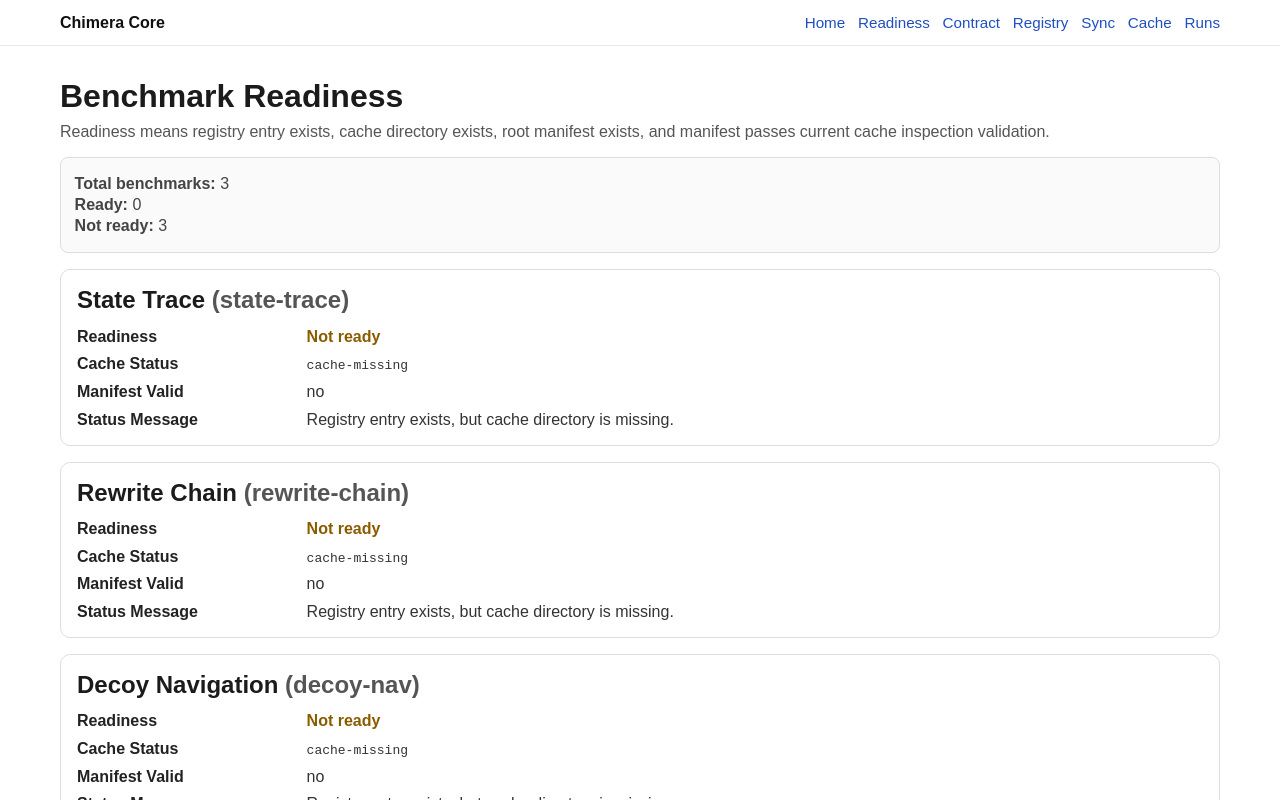
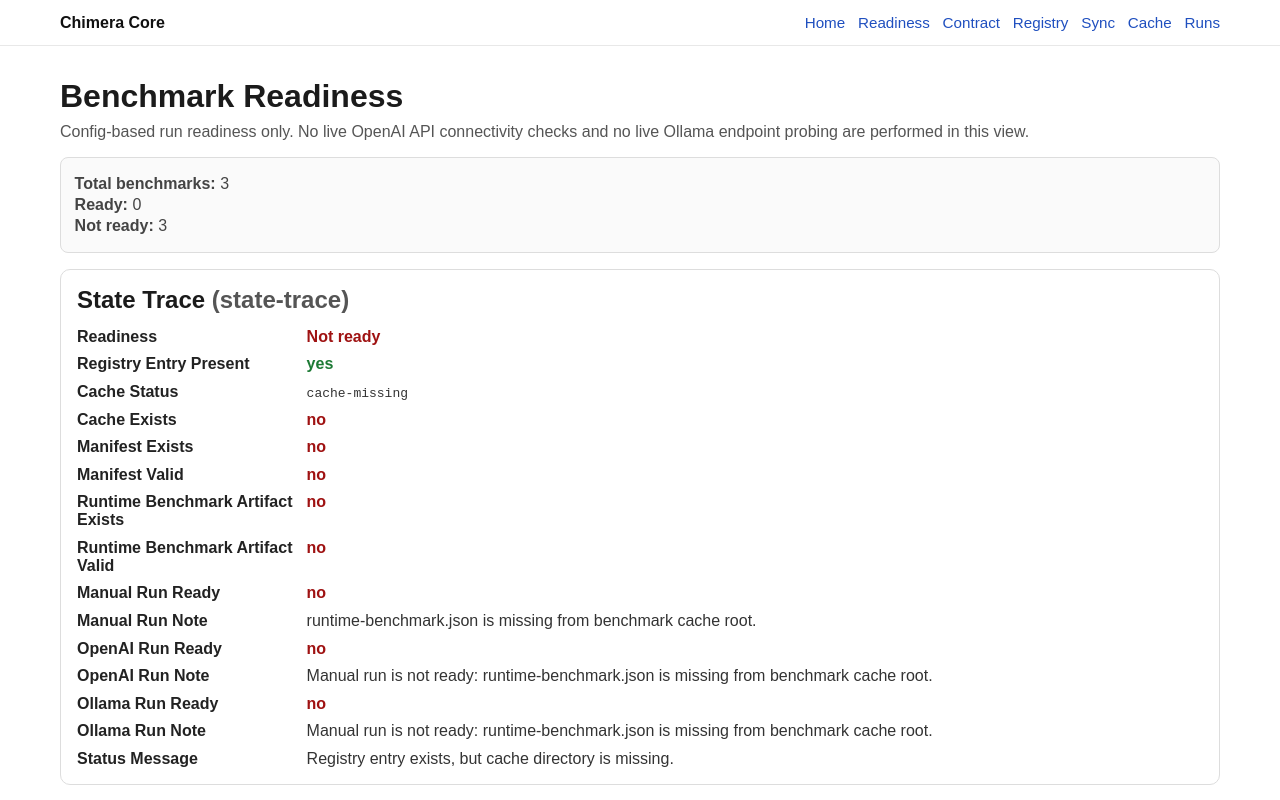
Before and after one commit to Jammabeans/Chimera, a Next.js app: page /readiness in a window 1280 px wide. Shown: the top 800 px of the page. Built offline with nearby package versions, Linux system fonts and the light colour scheme; no server answers.

Commit message:
feat: enhance readiness checks with detailed status for OpenAI and Ollama runs

```diff
--- a/src/app/globals.css
+++ b/src/app/globals.css
@@ -417,7 +417,7 @@ body {
 }
 
 .readiness-status-not-ready {
-  color: #8a5c00;
+  color: #9f1212;
   font-weight: 600;
 }
 
--- a/src/app/readiness/page.tsx
+++ b/src/app/readiness/page.tsx
@@ -11,8 +11,8 @@ export default function ReadinessPage() {
     <main className="container">
       <h1>Benchmark Readiness</h1>
       <p className="subtle">
-        Readiness means registry entry exists, cache directory exists, root manifest exists, and manifest passes current
-        cache inspection validation.
+        Config-based run readiness only. No live OpenAI API connectivity checks and no live Ollama endpoint probing are
+        performed in this view.
       </p>
 
       <section className="readiness-summary" aria-label="Readiness summary">
@@ -28,8 +28,9 @@ export default function ReadinessPage() {
       </section>
 
       <ul className="readiness-list" aria-label="Per-benchmark readiness list">
-        {readinessReport.benchmarks.map((item) => (
-          <li key={item.benchmarkId} className="readiness-card">
+        {readinessReport.benchmarks.map((item) => {
+          return (
+            <li key={item.benchmarkId} className="readiness-card">
             <h2>
               {item.benchmarkName} <span className="subtle">({item.benchmarkId})</span>
             </h2>
@@ -42,22 +43,95 @@ export default function ReadinessPage() {
                 </dd>
               </div>
               <div>
+                <dt>Registry Entry Present</dt>
+                <dd>
+                  <span className={getReadinessClassName(item.existsInRegistry)}>{item.existsInRegistry ? "yes" : "no"}</span>
+                </dd>
+              </div>
+              <div>
                 <dt>Cache Status</dt>
                 <dd>
                   <code>{item.cacheStatus}</code>
                 </dd>
               </div>
               <div>
+                <dt>Cache Exists</dt>
+                <dd>
+                  <span className={getReadinessClassName(item.cacheExists)}>{item.cacheExists ? "yes" : "no"}</span>
+                </dd>
+              </div>
+              <div>
+                <dt>Manifest Exists</dt>
+                <dd>
+                  <span className={getReadinessClassName(item.manifestExists)}>{item.manifestExists ? "yes" : "no"}</span>
+                </dd>
+              </div>
+              <div>
                 <dt>Manifest Valid</dt>
-                <dd>{item.manifestValid ? "yes" : "no"}</dd>
+                <dd>
+                  <span className={getReadinessClassName(item.manifestValid)}>{item.manifestValid ? "yes" : "no"}</span>
+                </dd>
               </div>
+              <div>
+                <dt>Runtime Benchmark Artifact Exists</dt>
+                <dd>
+                  <span className={getReadinessClassName(item.runtimeBenchmarkArtifactExists)}>
+                    {item.runtimeBenchmarkArtifactExists ? "yes" : "no"}
+                  </span>
+                </dd>
+              </div>
+              <div>
+                <dt>Runtime Benchmark Artifact Valid</dt>
+                <dd>
+                  <span className={getReadinessClassName(item.runtimeBenchmarkArtifactValid)}>
+                    {item.runtimeBenchmarkArtifactValid ? "yes" : "no"}
+                  </span>
+                </dd>
+              </div>
+              <div>
+                <dt>Manual Run Ready</dt>
+                <dd>
+                  <span className={getReadinessClassName(item.manualRunReady)}>{item.manualRunReady ? "yes" : "no"}</span>
+                </dd>
+              </div>
+              {!item.manualRunReady ? (
+                <div>
+                  <dt>Manual Run Note</dt>
+                  <dd>{item.manualRunReadinessReason}</dd>
+                </div>
+              ) : null}
+              <div>
+                <dt>OpenAI Run Ready</dt>
+                <dd>
+                  <span className={getReadinessClassName(item.openAiRunReady)}>{item.openAiRunReady ? "yes" : "no"}</span>
+                </dd>
+              </div>
+              {!item.openAiRunReady ? (
+                <div>
+                  <dt>OpenAI Run Note</dt>
+                  <dd>{item.openAiRunReadinessReason}</dd>
+                </div>
+              ) : null}
+              <div>
+                <dt>Ollama Run Ready</dt>
+                <dd>
+                  <span className={getReadinessClassName(item.ollamaRunReady)}>{item.ollamaRunReady ? "yes" : "no"}</span>
+                </dd>
+              </div>
+              {!item.ollamaRunReady ? (
+                <div>
+                  <dt>Ollama Run Note</dt>
+                  <dd>{item.ollamaRunReadinessReason}</dd>
+                </div>
+              ) : null}
               <div>
                 <dt>Status Message</dt>
                 <dd>{item.readinessMessage}</dd>
               </div>
             </dl>
-          </li>
-        ))}
+            </li>
+          );
+        })}
       </ul>
     </main>
   );
--- a/src/core/registry/getBenchmarkReadiness.ts
+++ b/src/core/registry/getBenchmarkReadiness.ts
@@ -1,13 +1,30 @@
 import type { BenchmarkCacheStatus } from "./getCacheInspection";
 
 import { getCacheInspection } from "./getCacheInspection";
+import { getRuntimeBenchmarkJsonFromCache } from "./getRuntimeBenchmarkJsonFromCache";
+
+import { OLLAMA_PROVIDER_ID } from "@/core/providers/ollamaProvider";
+
+const SUPPORTED_PROVIDER_IDS = [OLLAMA_PROVIDER_ID] as const;
 
 export interface BenchmarkReadinessItem {
   benchmarkId: string;
   benchmarkName: string;
   existsInRegistry: true;
   cacheStatus: BenchmarkCacheStatus;
+  cacheExists: boolean;
+  manifestExists: boolean;
   manifestValid: boolean;
+  runtimeBenchmarkArtifactExists: boolean;
+  runtimeBenchmarkArtifactValid: boolean;
+  requiredOpenAiConfigPresent: boolean;
+  ollamaProviderSupported: boolean;
+  manualRunReady: boolean;
+  openAiRunReady: boolean;
+  ollamaRunReady: boolean;
+  manualRunReadinessReason: string;
+  openAiRunReadinessReason: string;
+  ollamaRunReadinessReason: string;
   ready: boolean;
   readinessLabel: "Ready" | "Not ready";
   readinessMessage: string;
@@ -45,19 +62,120 @@ function getReadinessMessage(status: BenchmarkCacheStatus, validationErrors: str
   return "Manifest exists but is invalid.";
 }
 
+function getManualRunReadinessReason(params: {
+  runtimeStatus: "benchmark-not-found" | "runtime-json-missing" | "runtime-json-invalid" | "runtime-json-valid";
+  runtimeValidationErrors: string[];
+}): string {
+  const { runtimeStatus, runtimeValidationErrors } = params;
+
+  if (runtimeStatus === "runtime-json-valid") {
+    return "Runtime benchmark artifact exists and is valid.";
+  }
+
+  if (runtimeStatus === "runtime-json-missing") {
+    return "runtime-benchmark.json is missing from benchmark cache root.";
+  }
+
+  if (runtimeStatus === "runtime-json-invalid") {
+    const firstError = runtimeValidationErrors[0];
+    return firstError
+      ? `runtime-benchmark.json is invalid: ${firstError}`
+      : "runtime-benchmark.json is invalid.";
+  }
+
+  return "Benchmark is not present in registry.";
+}
+
+function getOpenAiRunReadinessReason(params: {
+  manualRunReady: boolean;
+  manualRunReadinessReason: string;
+  requiredOpenAiConfigPresent: boolean;
+}): string {
+  const { manualRunReady, manualRunReadinessReason, requiredOpenAiConfigPresent } = params;
+
+  if (!manualRunReady) {
+    return `Manual run is not ready: ${manualRunReadinessReason}`;
+  }
+
+  if (!requiredOpenAiConfigPresent) {
+    return "OPENAI_API_KEY is missing in server environment.";
+  }
+
+  return "Runtime benchmark artifact is valid and required OpenAI config is present.";
+}
+
+function getOllamaRunReadinessReason(params: {
+  manualRunReady: boolean;
+  manualRunReadinessReason: string;
+  ollamaProviderSupported: boolean;
+}): string {
+  const { manualRunReady, manualRunReadinessReason, ollamaProviderSupported } = params;
+
+  if (!manualRunReady) {
+    return `Manual run is not ready: ${manualRunReadinessReason}`;
+  }
+
+  if (!ollamaProviderSupported) {
+    return "Ollama provider path is not supported by the app.";
+  }
+
+  return "Runtime benchmark artifact is valid and Ollama provider path is supported (no live endpoint probe required).";
+}
+
 export function getBenchmarkReadiness(): BenchmarkReadinessReport {
   const inspection = getCacheInspection();
+  const requiredOpenAiConfigPresent = (process.env.OPENAI_API_KEY?.trim() ?? "").length > 0;
+  const ollamaProviderSupported = SUPPORTED_PROVIDER_IDS.includes(OLLAMA_PROVIDER_ID);
 
   const benchmarks = inspection.map((item): BenchmarkReadinessItem => {
+    const cacheExists = item.status !== "cache-missing";
+    const manifestExists = item.status !== "cache-missing" && item.status !== "manifest-missing";
     const manifestValid = item.status === "manifest-valid";
-    const ready = manifestValid;
+    const runtimeState = getRuntimeBenchmarkJsonFromCache(item.benchmarkId);
+    const runtimeBenchmarkArtifactExists = runtimeState.found;
+    const runtimeBenchmarkArtifactValid = runtimeState.valid;
+
+    const manualRunReady = runtimeBenchmarkArtifactExists && runtimeBenchmarkArtifactValid;
+
+    const manualRunReadinessReason = getManualRunReadinessReason({
+      runtimeStatus: runtimeState.status,
+      runtimeValidationErrors: runtimeState.validationErrors,
+    });
+
+    const openAiRunReady = manualRunReady && requiredOpenAiConfigPresent;
+    const openAiRunReadinessReason = getOpenAiRunReadinessReason({
+      manualRunReady,
+      manualRunReadinessReason,
+      requiredOpenAiConfigPresent,
+    });
+
+    const ollamaRunReady = manualRunReady && ollamaProviderSupported;
+    const ollamaRunReadinessReason = getOllamaRunReadinessReason({
+      manualRunReady,
+      manualRunReadinessReason,
+      ollamaProviderSupported,
+    });
+
+    const ready = manualRunReady;
 
     return {
       benchmarkId: item.benchmarkId,
       benchmarkName: item.benchmarkName,
       existsInRegistry: true,
       cacheStatus: item.status,
+      cacheExists,
+      manifestExists,
       manifestValid,
+      runtimeBenchmarkArtifactExists,
+      runtimeBenchmarkArtifactValid,
+      requiredOpenAiConfigPresent,
+      ollamaProviderSupported,
+      manualRunReady,
+      openAiRunReady,
+      ollamaRunReady,
+      manualRunReadinessReason,
+      openAiRunReadinessReason,
+      ollamaRunReadinessReason,
       ready,
       readinessLabel: ready ? "Ready" : "Not ready",
       readinessMessage: getReadinessMessage(item.status, item.validationErrors),
```
